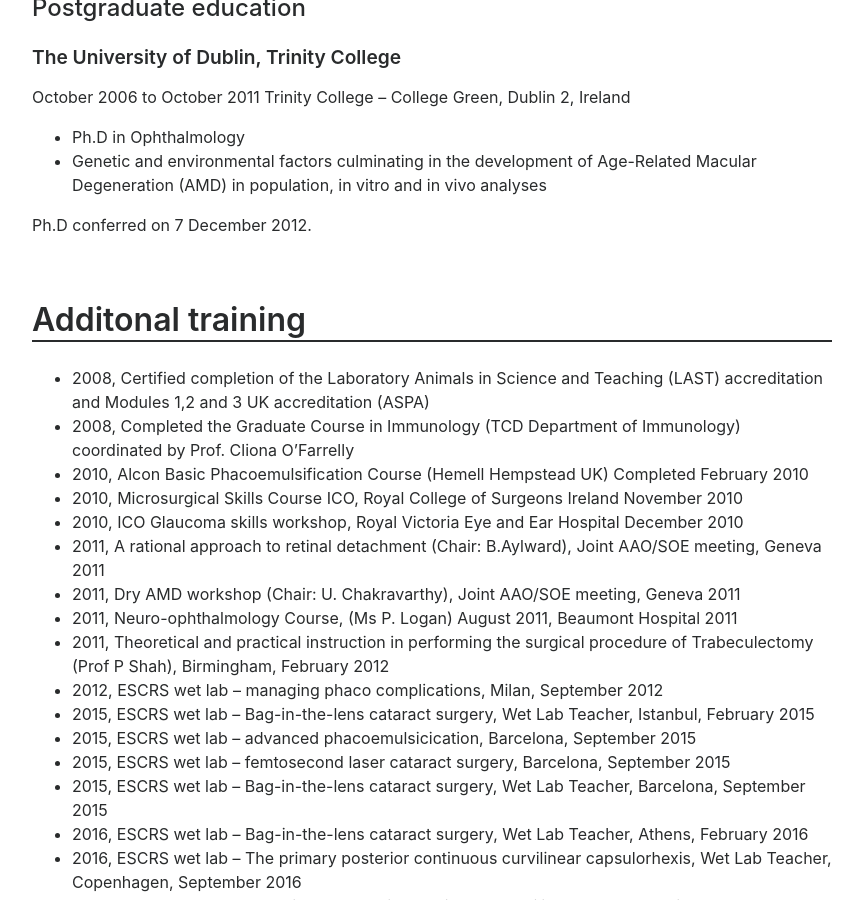
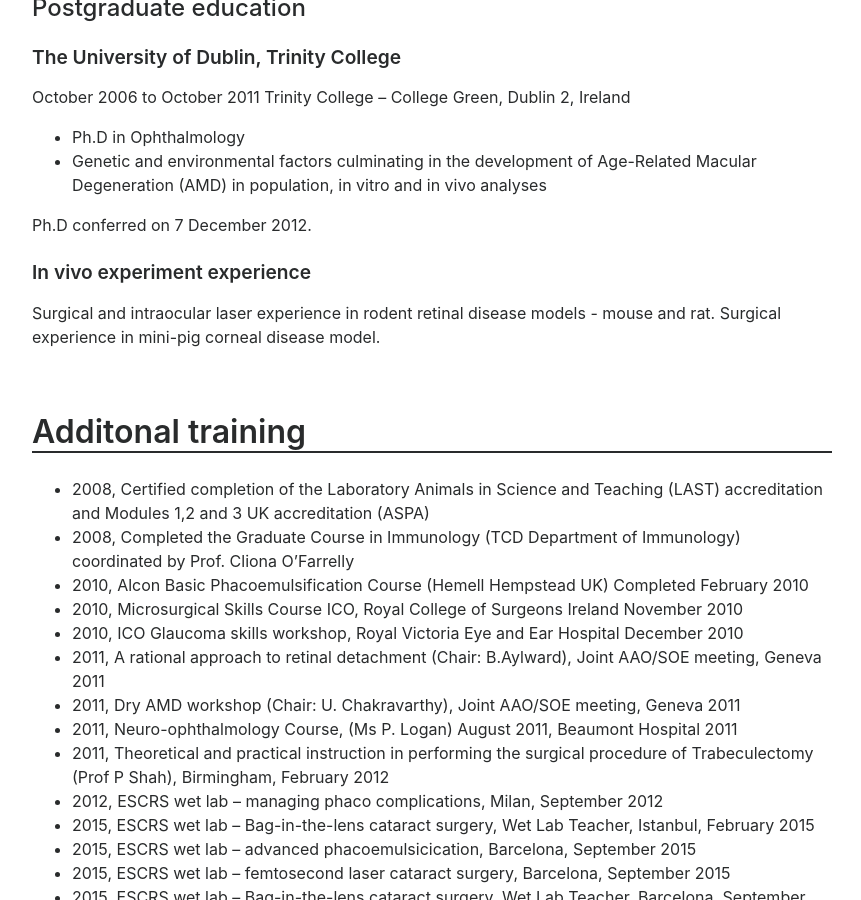
Before and after one commit to sorchanidhubhghaill/cv, a Jekyll site: the page built from index.md, in a window 1280 px wide and 900 px high, scrolled down 1535 px. Shown: the whole window, without its empty margins (208-1069 px from the left). Built offline with Jekyll 4.4.1, drawn with Linux system fonts in a browser that asks for light colours.

Commit message:
Update index.md

```diff
--- a/index.md
+++ b/index.md
@@ -68,6 +68,9 @@ Trinity College -- College Green, Dublin 2, Ireland
 
 Ph.D conferred on 7 December 2012.
 
+#### In vivo experiment experience
+Surgical and intraocular laser experience in rodent retinal disease models - mouse and rat.
+Surgical experience in mini-pig corneal disease model.
 
 ## Additonal training
 
```
